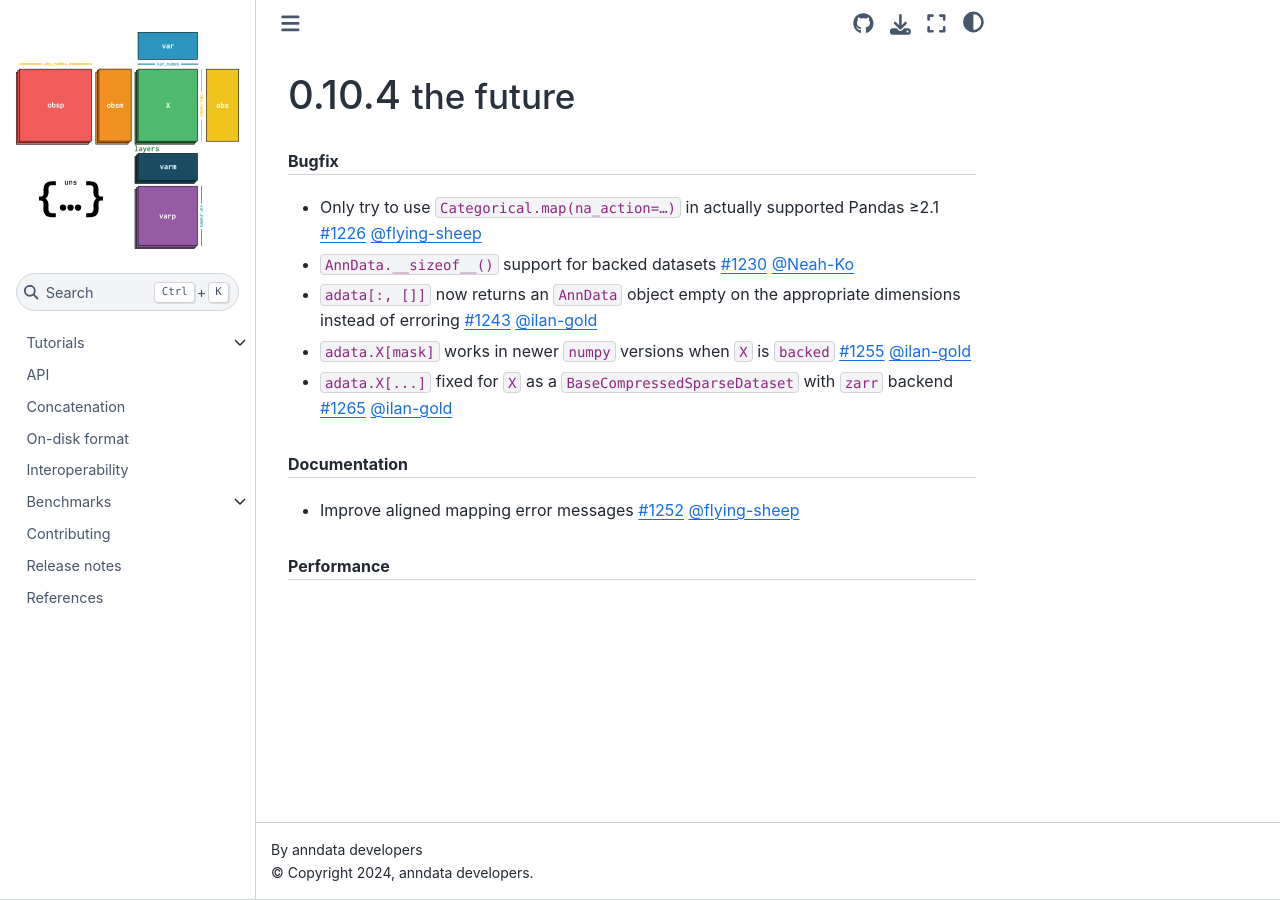
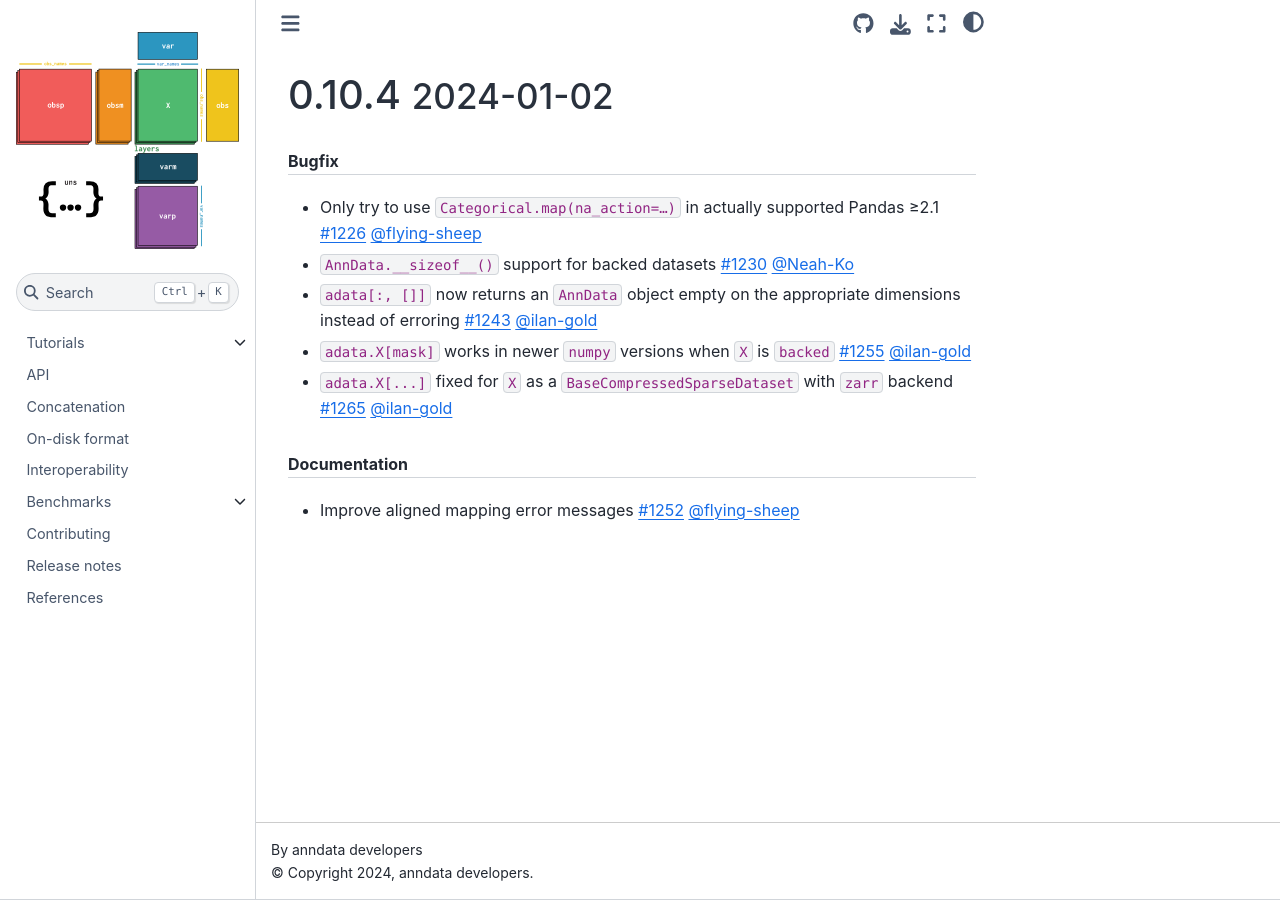
Before and after one commit to scverse/anndata, a Sphinx documentation site: the page built from docs/release-notes/0.10.4.md, in a window 1280 px wide. Built offline with Sphinx 7.4.7 and the Sphinx Book theme 1.1.4, drawn with Linux system fonts in a browser that asks for light colours.

Commit message:
Prepare v0.10.4 release

````diff
--- a/docs/release-notes/0.10.4.md
+++ b/docs/release-notes/0.10.4.md
@@ -1,4 +1,4 @@
-### 0.10.4 {small}`the future`
+### 0.10.4 {small}`2024-01-02`
 
 ```{rubric} Bugfix
 ```
@@ -11,6 +11,3 @@
 ```{rubric} Documentation
 ```
 * Improve aligned mapping error messages {pr}`1252` {user}`flying-sheep`
-
-```{rubric} Performance
-```
````
Also changed, not shown: .pre-commit-config.yaml.
